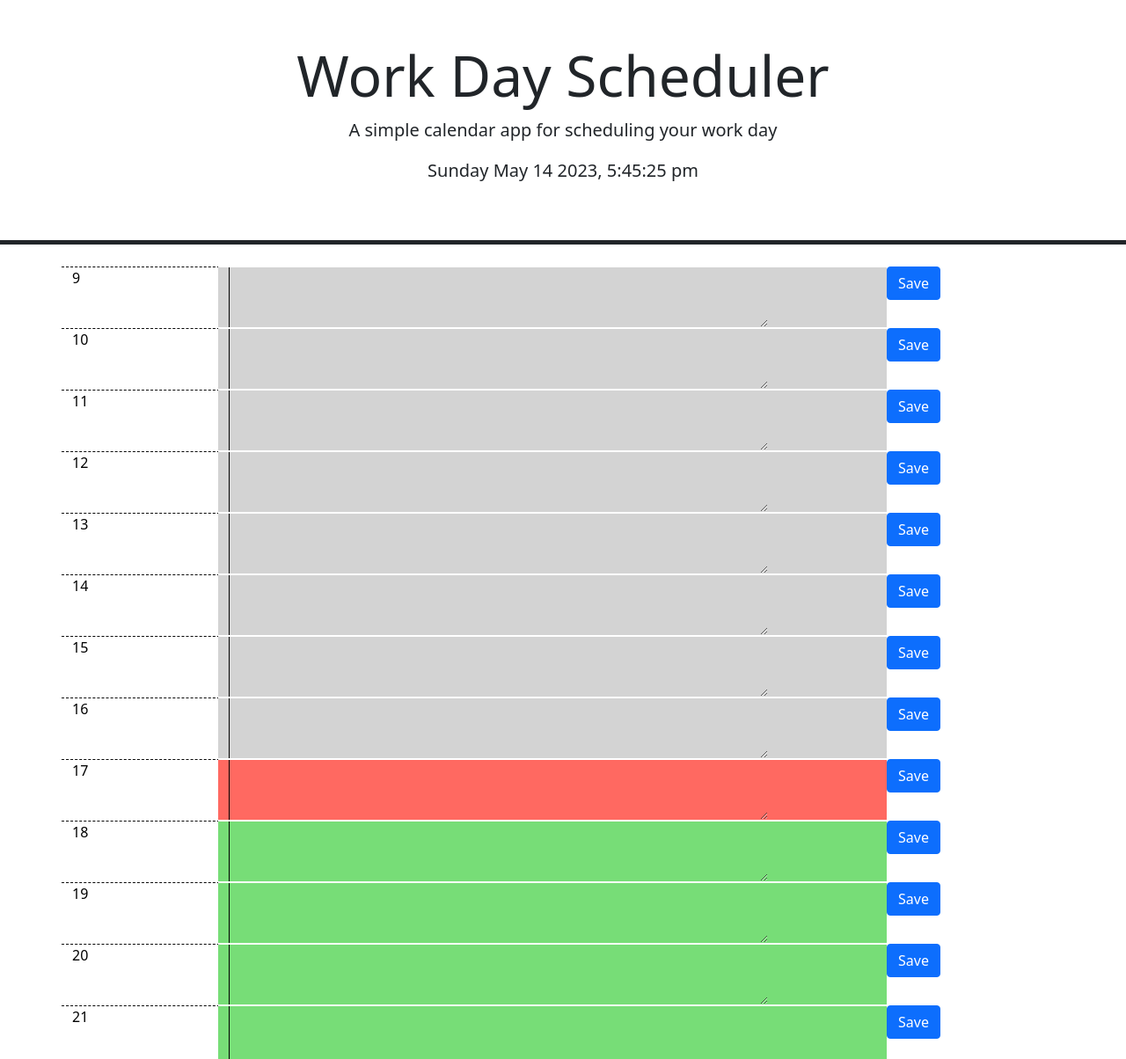
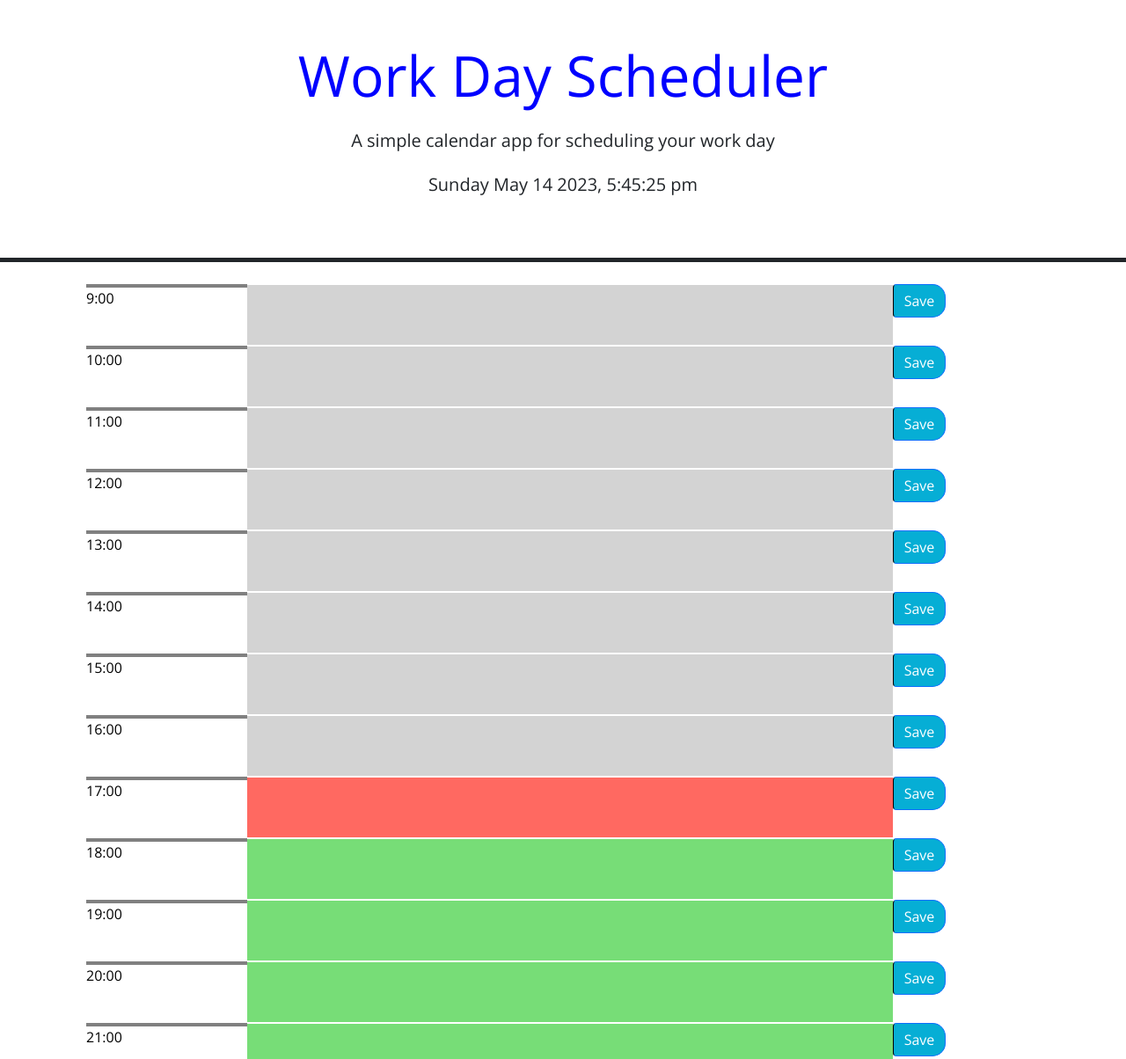
Before and after one commit to josephrbedford/calendarApp, a plain HTML site: page Develop/index.html in a window 1280 px wide. Shown: the top 1204 px of the page at 88% size. Drawn offline with nearby package versions, Linux system fonts and the light colour scheme.

Commit message:
fixed formatting

```diff
--- a/Develop/index.html
+++ b/Develop/index.html
@@ -15,11 +15,11 @@
       href="https://fonts.googleapis.com/css?family=Open+Sans&display=swap"
       rel="stylesheet"
     />
-    <link rel="stylesheet" href="style.css" />
+
     <script src="https://cdnjs.cloudflare.com/ajax/libs/dayjs/1.10.7/dayjs.min.js"></script>
     <link rel="stylesheet" href="https://cdn.jsdelivr.net/npm/bootstrap@5.0.2/dist/css/bootstrap.min.css" integrity="sha384-EVSTQN3/azprG1Anm3QDgpJLIm9Nao0Yz1ztcQTwFspd3yD65VohhpuuCOmLASjC" crossorigin="anonymous">
     <script src="https://cdn.jsdelivr.net/npm/bootstrap@5.0.2/dist/js/bootstrap.bundle.min.js" integrity="sha384-MrcW6ZMFYlzcLA8Nl+NtUVF0sA7MsXsP1UyJoMp4YLEuNSfAP+JcXn/tWtIaxVXM" crossorigin="anonymous"></script>
-
+    <link rel="stylesheet" href="style.css" />
 
     <title>Work Day Scheduler</title>
   </head>
--- a/Develop/script.js
+++ b/Develop/script.js
@@ -46,7 +46,7 @@ function generateTimeslots() {
     var savedTask = localStorage.getItem(hour) || '';
     var html = `<div class="row" data-hour="${hour}">
 
-      <div class="col-sm-2 hour">${hour}</div>
+      <div class="col-sm-2 hour">${hour}:00</div>
       <div class="col-sm-8 row past">
         <textarea class="col-md-10 description">${savedTask}</textarea>
       </div>
@@ -63,7 +63,7 @@ function generateTimeslots() {
     var savedTask = localStorage.getItem(hour) || '';
     var html = `<div class="row" data-hour="${hour}">
 
-      <div class="col-sm-2 hour">${hour}</div>
+      <div class="col-sm-2 hour">${hour}:00</div>
       <div class="col-sm-8 row present">
         <textarea class="col-md-10 description">${savedTask}</textarea>
       </div>
@@ -81,7 +81,7 @@ function generateTimeslots() {
       var savedTask = localStorage.getItem(hour) || '';
       var html = `<div class="row" data-hour="${hour}">
 
-        <div class="col-sm-2 hour">${hour}</div>
+        <div class="col-sm-2 hour">${hour}:00</div>
         <div class="col-sm-8 row future">
           <textarea class="col-md-10 description">${savedTask}</textarea>
         </div>
--- a/Develop/style.css
+++ b/Develop/style.css
@@ -1,3 +1,21 @@
+body {
+  margin: 0;
+  padding: 0;
+}
+
+h1, h2, h3 {
+  font-size: 2em;
+  color: blue;
+}
+
+p {
+  margin: 1em 0;
+}
+
+ul, ol {
+  list-style-type: disc;
+}
+
 body {
   font-family: 'Open Sans', sans-serif;
   font-size: 16px;
@@ -8,7 +26,6 @@ textarea {
   border: none;
   resize: none;
   color: #000000;
-  border-left: 1px solid black;
   padding: 10px;
 }
 
@@ -21,13 +38,15 @@ textarea {
 }
 
 .row {
+  --bs-gutter-x: 0rem;
   border-top: 1px solid white;
+  padding-left: 1rem;
 }
 
 .hour {
   background-color: #ffffff;
   color: #000000;
-  border-top: 1px dashed #000000;
+  border-top: 4px solid grey;
 }
 
 .col-sm-8.row.past {
```
